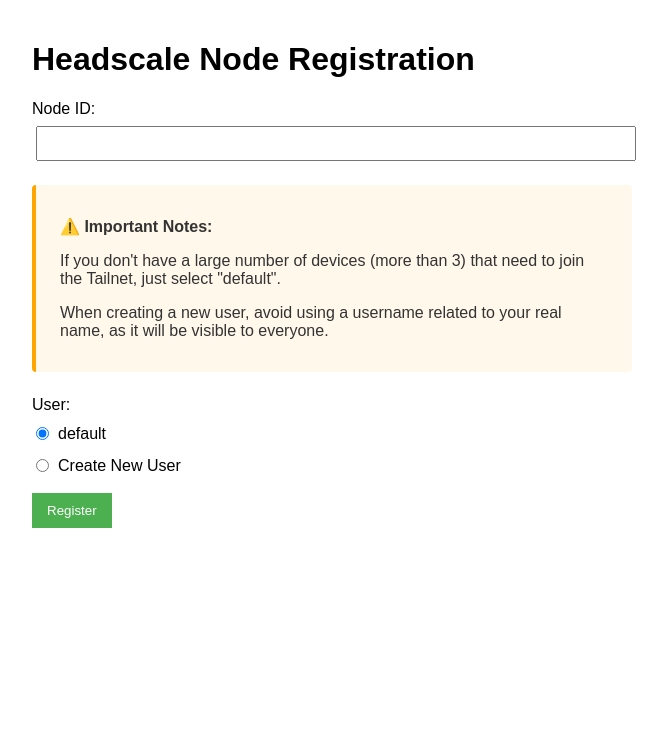
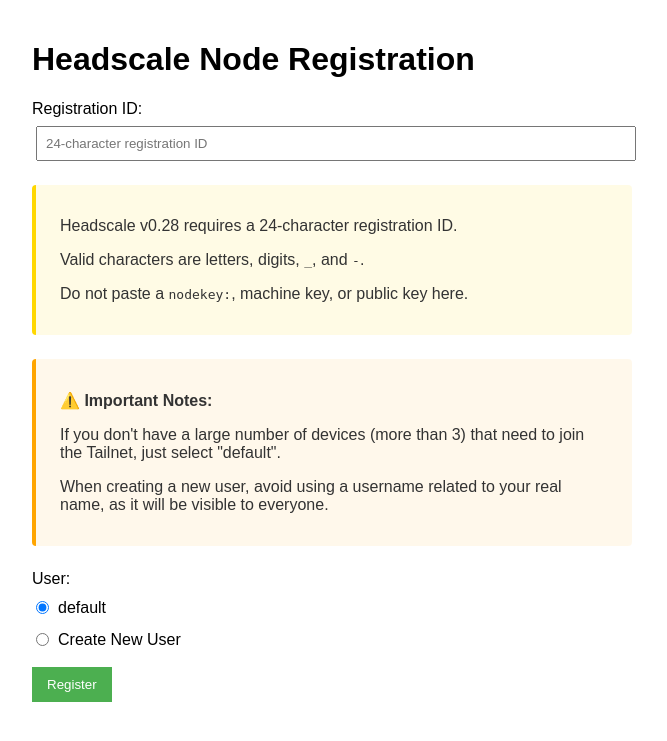
Before and after one commit to ChowDPa02k/headscale-self-registration, a Flask app: page / in a window 1280 px wide. Shown: the top 741 px of the page, without its empty margins (308-975 px from the left). Run offline with Flask 3, Linux system fonts and the light colour scheme.

Commit message:
Update registration flow for headscale 0.28

```diff
--- a/main.py
+++ b/main.py
@@ -3,6 +3,7 @@ import subprocess
 import json
 import secrets
 import os
+import re
 import logging
 from logging.handlers import RotatingFileHandler
 
@@ -19,6 +20,8 @@ file_handler.setLevel(logging.INFO)
 app.logger.addHandler(file_handler)
 app.logger.setLevel(logging.INFO)
 app.logger.info('App starting...')
+
+REGISTRATION_ID_RE = re.compile(r'^[A-Za-z0-9_-]{24}$')
 
 def get_headscale_users(src='headscale'):
     """获取headscale用户列表"""
@@ -85,9 +88,18 @@ def register():
         users = get_headscale_users()
     user_names = [user['name'] for user in users] if users else ['default']
 
-    node_id = request.form.get('node_id')
+    registration_id = (request.form.get('registration_id') or '').strip()
     user_type = request.form.get('user_type')
-    app.logger.info(f"Received request: Node ID={node_id}, User={user_type}")
+    app.logger.info(f"Received request: Registration ID={registration_id}, User={user_type}")
+
+    if not REGISTRATION_ID_RE.fullmatch(registration_id):
+        result = (
+            'Failed: invalid registration ID. '
+            'Headscale v0.28 expects a 24-character registration ID made of letters, digits, "_" or "-".'
+        )
+        app.logger.warning(result)
+        session['result'] = result
+        return redirect(url_for('index'))
 
     if user_type not in user_names:
         success, output = create_user(user_type)
@@ -103,7 +115,7 @@ def register():
             # user_names = [user['name'] for user in users] if users else ['default']
 
     try:
-        cmd = ['headscale', 'nodes', 'register', '--user', user_type, '--key', node_id]
+        cmd = ['headscale', 'nodes', 'register', '--user', user_type, '--key', registration_id]
         output = subprocess.run(cmd, capture_output=True, text=True)
 
         if output.returncode == 0:
--- a/templates/index.html
+++ b/templates/index.html
@@ -98,8 +98,15 @@
         }
 
         function validateForm() {
+            var registrationInput = document.getElementById('registration_id');
             var newUserRadio = document.getElementById('new_user_radio');
             var userInput = document.getElementById('user_input');
+            var registrationId = registrationInput.value.trim();
+
+            if (!/^[A-Za-z0-9_-]{24}$/.test(registrationId)) {
+                alert('Please input a valid 24-character registration ID.');
+                return false;
+            }
 
             if (newUserRadio.checked && userInput.value.trim() === '') {
                 alert('Please input a valid user name!');
@@ -114,8 +121,14 @@
 
     <form method="POST" action="/register" onsubmit="return validateForm()">
         <div class="form-group">
-            <label for="node_id" id="subtitle">Node ID:</label>
-            <input type="text" id="node_id" name="node_id" required>
+            <label for="registration_id" id="subtitle">Registration ID:</label>
+            <input type="text" id="registration_id" name="registration_id" placeholder="24-character registration ID" required>
+        </div>
+
+        <div class="note yellow">
+            <p>Headscale v0.28 requires a 24-character registration ID.</p>
+            <p>Valid characters are letters, digits, <code>_</code>, and <code>-</code>.</p>
+            <p>Do not paste a <code>nodekey:</code>, machine key, or public key here.</p>
         </div>
 
         <div class="note orange">
```
Also changed, not shown: readme.md.
